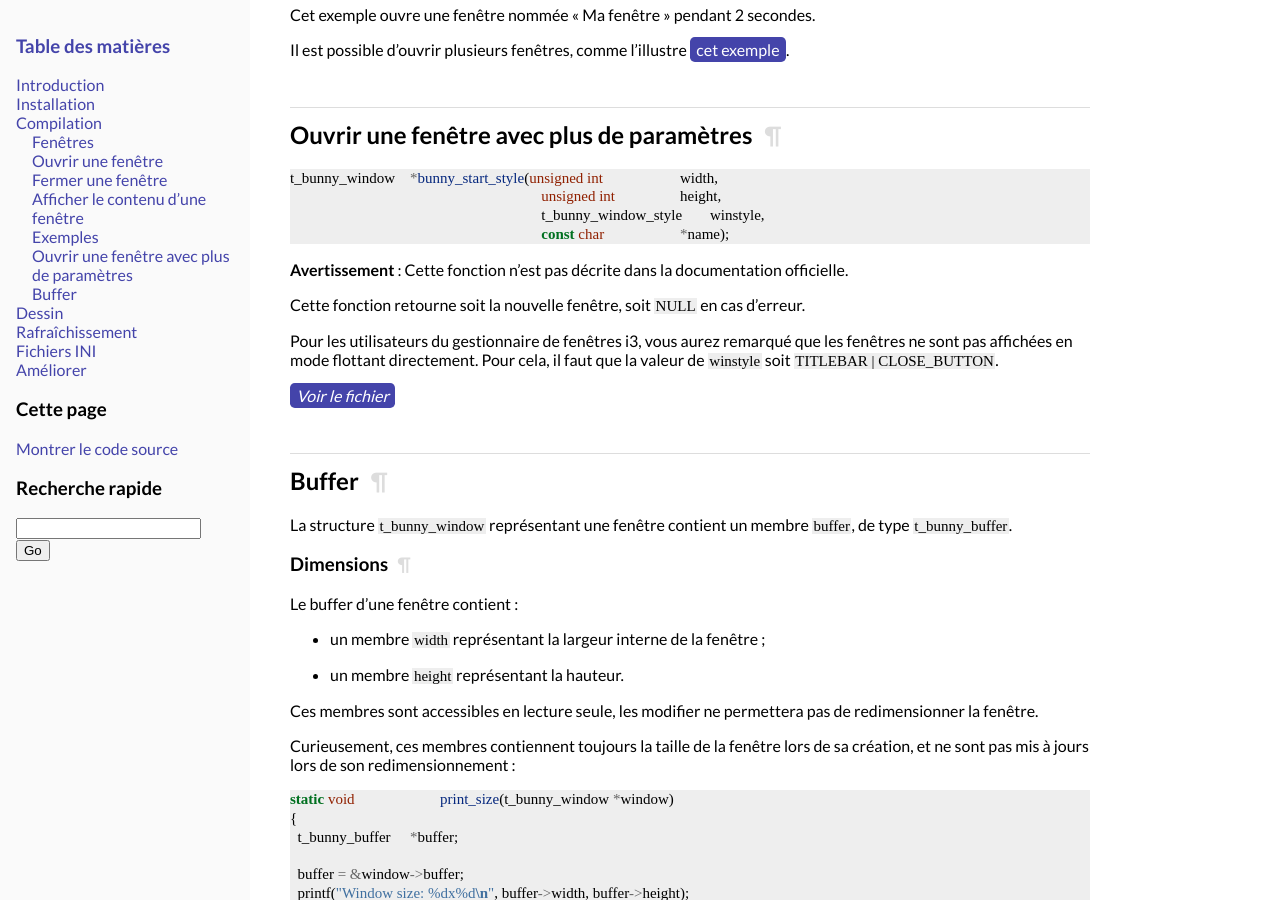
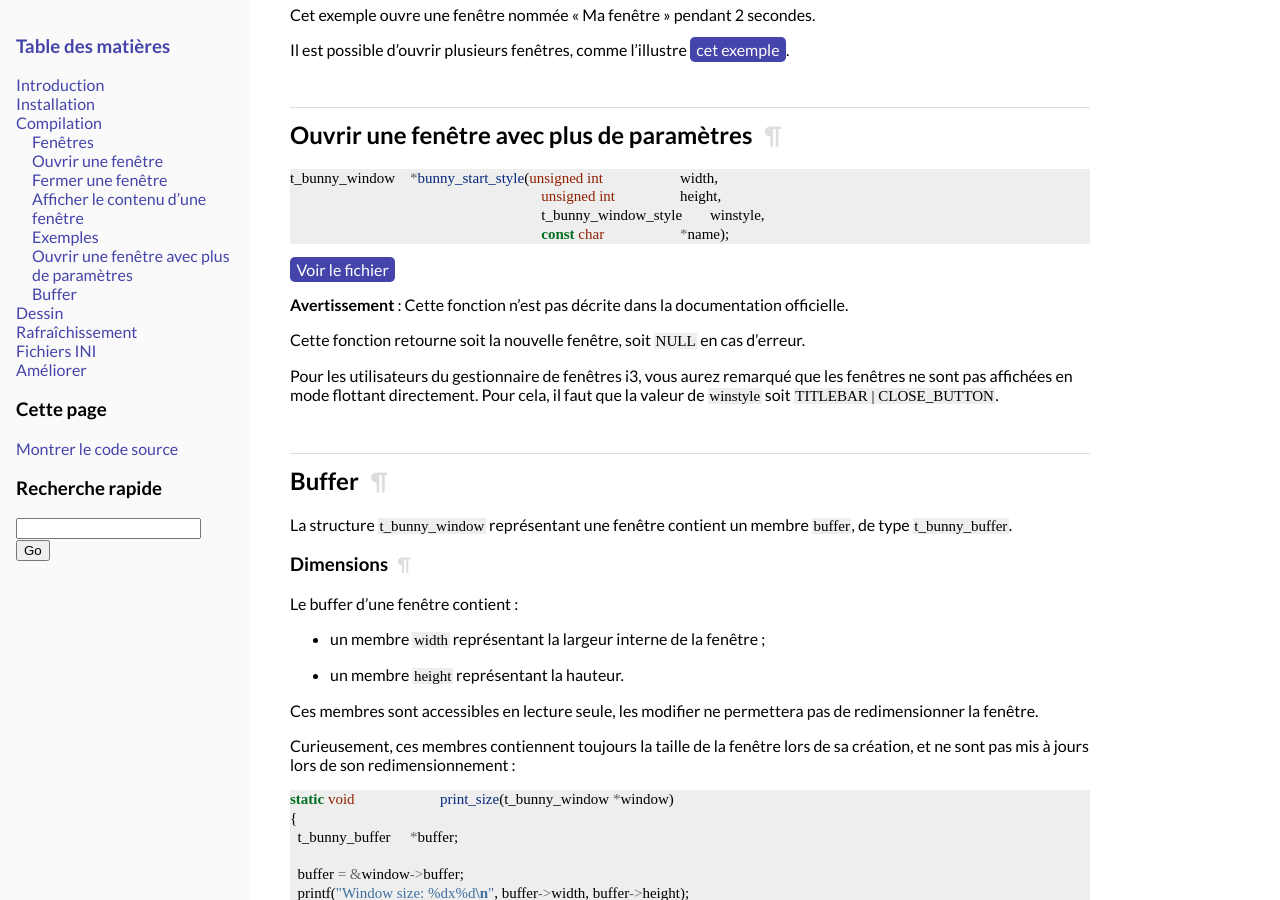
Before and after one commit to motet-a/liblapin-tutorial, a Sphinx documentation site: the page built from source/windows.md, in a window 1280 px wide and 900 px high, scrolled down 1258 px. Built offline with Sphinx 7.4.7, drawn with Linux system fonts in a browser that asks for light colours; some web fonts are replaced.

Commit message:
Fixed links to examples

````diff
--- a/source/windows.md
+++ b/source/windows.md
@@ -63,7 +63,7 @@
 }
 ```
 
-*[Voir le fichier][bunny_start.c]*
+[Voir le fichier][bunny_start.c]
 
 Cet exemple ouvre une fenêtre nommée « Ma fenêtre » pendant 2 secondes.
 
@@ -118,7 +118,7 @@
 }
 ```
 
-*[Voir le fichier][size.c]*
+[Voir le fichier][size.c]
 
 [bunny_start.c]: https://github.com/motet-a/liblapin-tutorial/blob/master/examples/window/bunny_start.c
 [bunny_start_style.c]: https://github.com/motet-a/liblapin-tutorial/blob/master/examples/window/bunny_start_style.c
````
Also changed, not shown: other parts of source/windows.md (+2 -2 lines).
